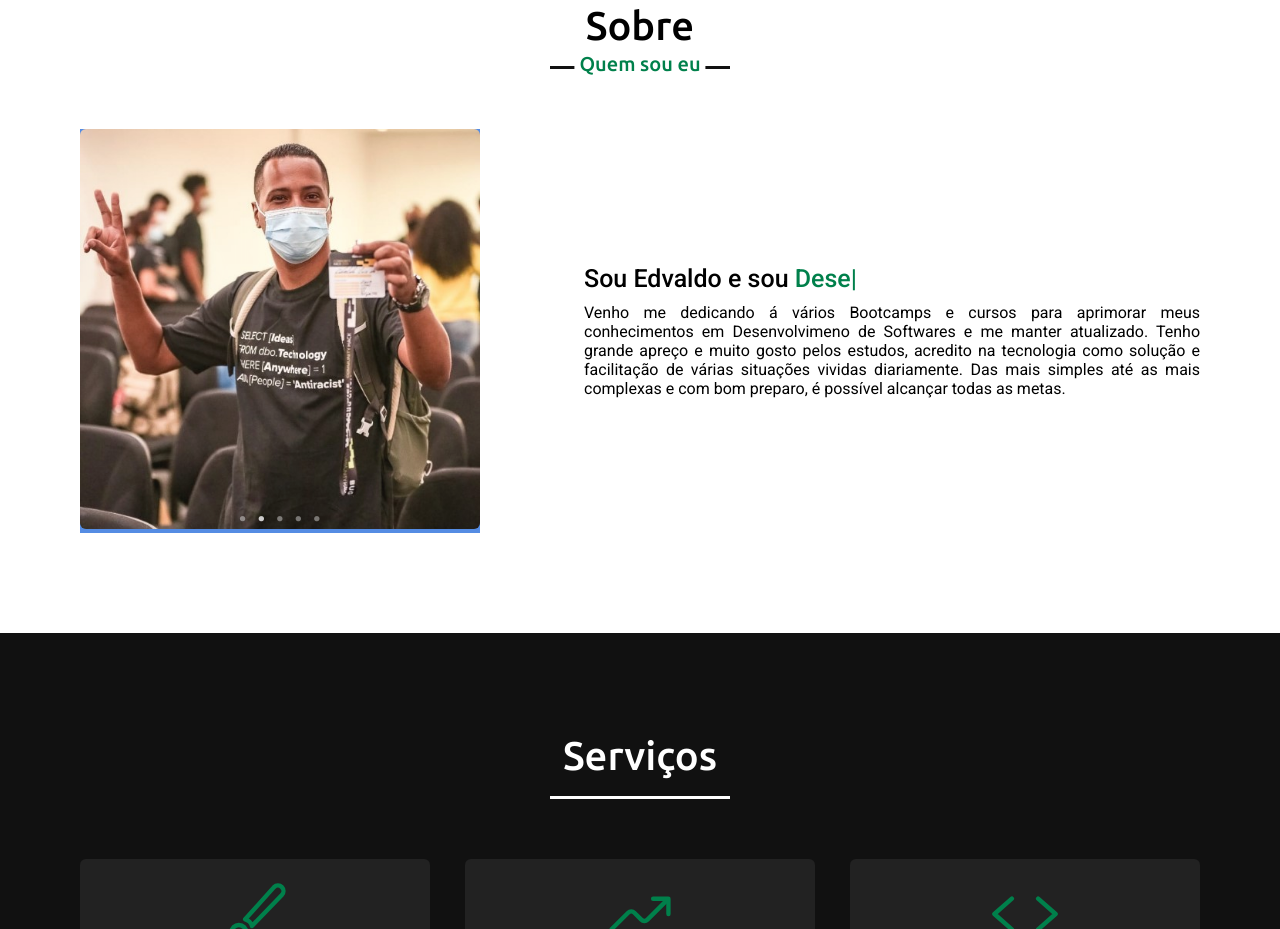
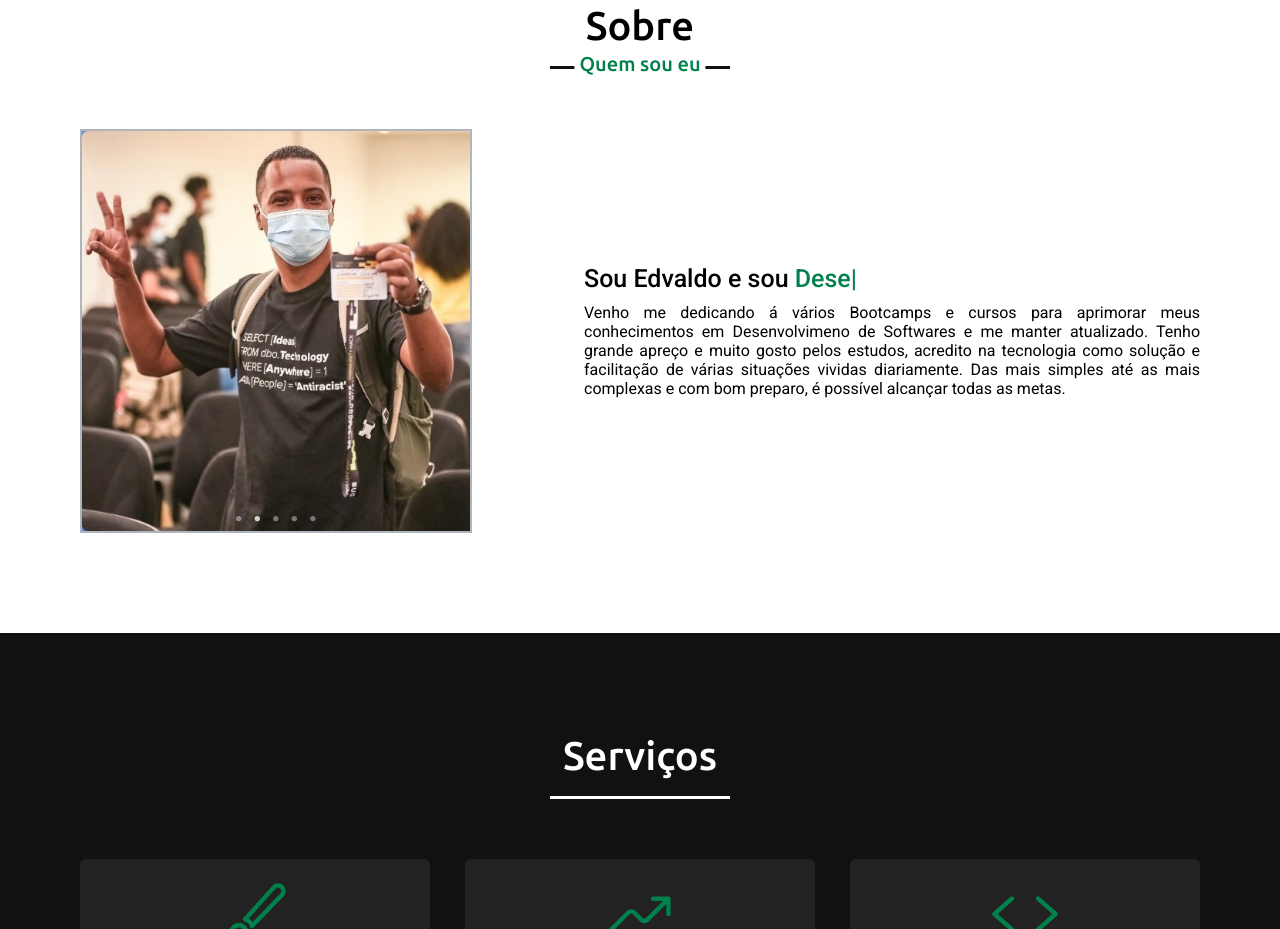
Before and after one commit to edvaldoljr/Projeto-FrontEnd-Meu-Site-Portfolio, a plain HTML site: page index.html in a window 1280 px wide. Shown: the part 897-1826 px from the top of the page. Drawn offline with nearby package versions, Linux system fonts and the light colour scheme.

Commit message:
alteracoes

```diff
--- a/style.css
+++ b/style.css
@@ -189,11 +189,11 @@ footer {
 
 /*  sessão sobre  */
 
-/* .item {
+.item {
   display: flex;
   left: auto;
   border: 2px solid #adb2b9;
-} */
+}
 
 /* .ilustracaodomeurosto{
     border: 5px solid #adb2b9;
@@ -202,9 +202,10 @@ footer {
 .about .title::after {
   content: "Quem sou eu";
 }
-/* .about .about-content .left{
-    width: 50%;
-} */
+.about .about-content .left{
+    width: 35%;
+
+}
 .about .about-content .right {
   width: 55%;
 }
```
